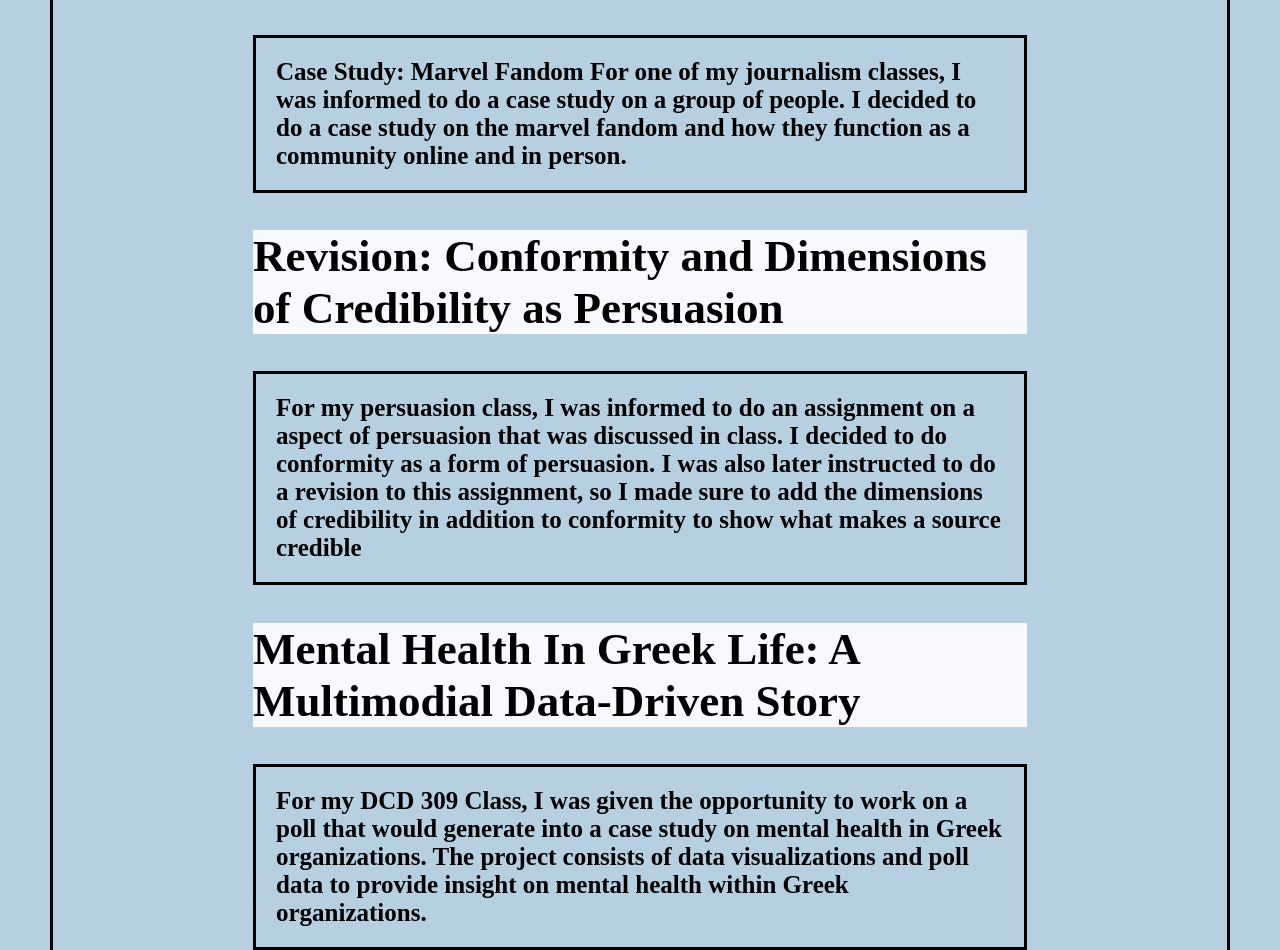
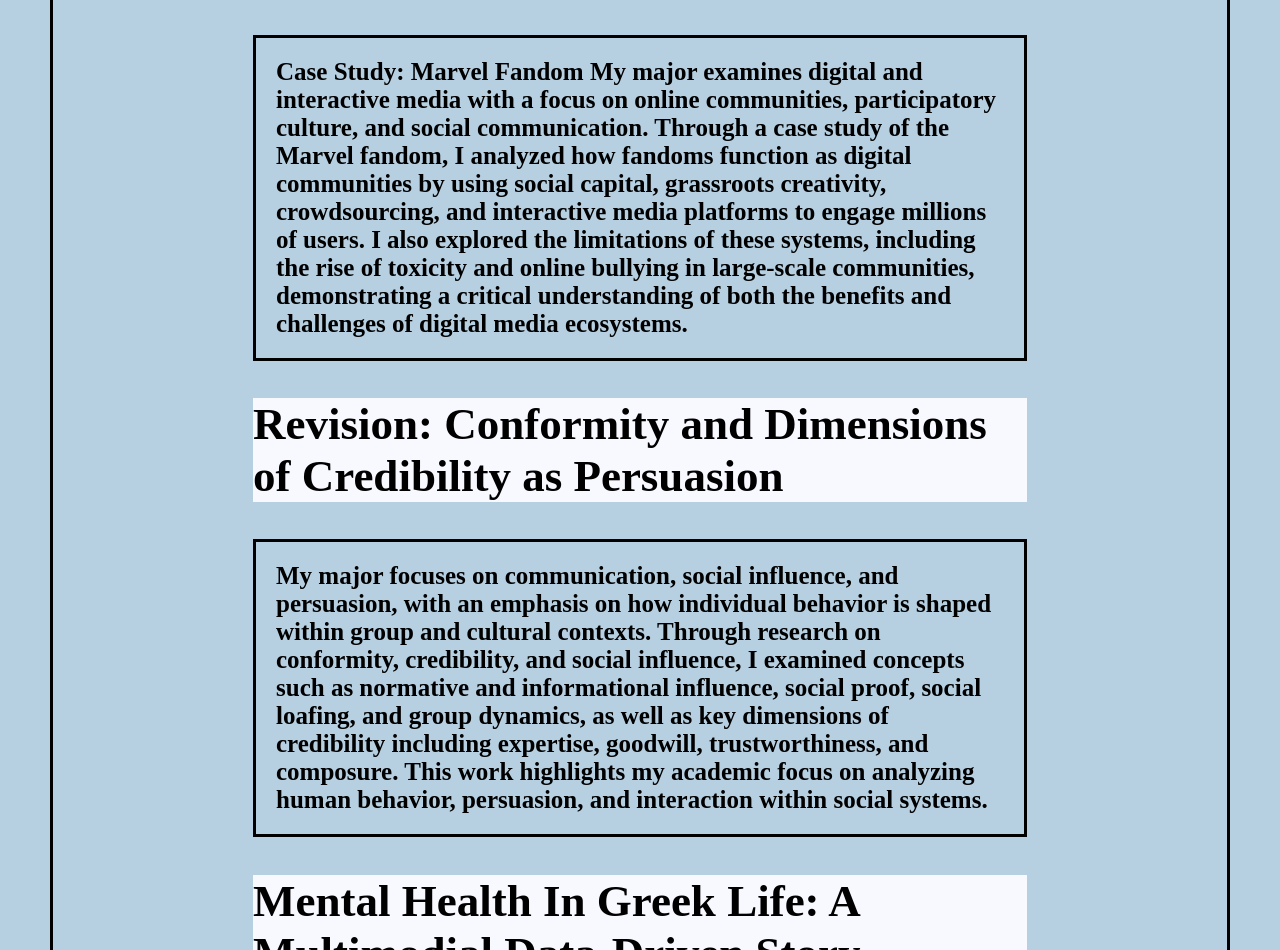
Before and after one commit to Emgoritha12/capstoneportfolio, a plain HTML site: page Projects.html in a window 1280 px wide. Shown: the part 350-1300 px from the top of the page. Drawn offline with Linux system fonts and the light colour scheme.

Commit message:
Update Projects.html

```diff
--- a/Projects.html
+++ b/Projects.html
@@ -20,9 +20,9 @@
    <link rel="stylesheet" href="./Style1.css">
   <h2><a href="https://www.dropbox.com/scl/fi/9dwbgwuu4lt117zrmtzha/MarvelFandom.docx?rlkey=ngoka3tqc21jvvefdm350xin7&dl=0">Case Study: Marvel Fandom</a> </h2> <h3> <p>
 Case Study: Marvel Fandom
-For one of my journalism classes, I was informed to do a case study on a group of people. I decided to do a case study on the marvel fandom and how they function as a community online and in person. </h3>
-  <h2> <a href="https://www.dropbox.com/scl/fi/n3pb6xyycq7cqelbielep/Emma-Williamson_-revision-completed-1.pdf?rlkey=98a2pbasr27b93qdt9mu7j32h&dl=0">Revision: Conformity and Dimensions of Credibility as Persuasion</a> </h2> <h3> <p> For my persuasion class, I was informed to do an assignment on a aspect of persuasion that was discussed in class. I decided to do conformity as a form of persuasion. I was also later instructed to do a revision to this assignment, so I made sure to add the dimensions of credibility in addition to conformity to show what makes a source credible </p>
-   <h2><a href="https://storymaps.arcgis.com/stories/c969863e3923463cabf172dc231db528">Mental Health In Greek Life: A Multimodial Data-Driven Story</a> </h2> <h3><p> For my DCD 309 Class, I was given the opportunity to work on a poll that would generate into a case study on mental health in Greek organizations. The project consists of data visualizations and poll data to provide insight on mental health within Greek organizations.
+My major examines digital and interactive media with a focus on online communities, participatory culture, and social communication. Through a case study of the Marvel fandom, I analyzed how fandoms function as digital communities by using social capital, grassroots creativity, crowdsourcing, and interactive media platforms to engage millions of users. I also explored the limitations of these systems, including the rise of toxicity and online bullying in large-scale communities, demonstrating a critical understanding of both the benefits and challenges of digital media ecosystems. </h3>
+  <h2> <a href="https://www.dropbox.com/scl/fi/n3pb6xyycq7cqelbielep/Emma-Williamson_-revision-completed-1.pdf?rlkey=98a2pbasr27b93qdt9mu7j32h&dl=0">Revision: Conformity and Dimensions of Credibility as Persuasion</a> </h2> <h3> <p> My major focuses on communication, social influence, and persuasion, with an emphasis on how individual behavior is shaped within group and cultural contexts. Through research on conformity, credibility, and social influence, I examined concepts such as normative and informational influence, social proof, social loafing, and group dynamics, as well as key dimensions of credibility including expertise, goodwill, trustworthiness, and composure. This work highlights my academic focus on analyzing human behavior, persuasion, and interaction within social systems. </p>
+   <h2><a href="https://storymaps.arcgis.com/stories/c969863e3923463cabf172dc231db528">Mental Health In Greek Life: A Multimodial Data-Driven Story</a> </h2> <h3><p> This project explores the relationship between participation in Greek life and mental health among university students through an anonymous, multi-institutional survey of fraternity and sorority members. The study examines self-reported mental health before and after joining Greek organizations, as well as perceptions of peer pressure and mental health stigma within these communities.
   <h2><a href="https://emgoritha12.github.io/EscapeRoom/index.html">Escape Room Website</a> </h2> <h3><p> For one of my foundational classes, freshman year, I was given the opportunity to build a interactive escape room website. The theme was based on the movie Indiana Jones and the Kingdom of the Crystal Skull. The goal is to get past the puzzles so that you can race to get the crystal skull, and at the end you "win" a prize. </p>
  <h2><a href="https://emgoritha12.github.io/WebDesignFinal/index.html">Repository Website</a> </h2> <h3><p> During my Freshman year, in my web design class, I was given the opportunity to build a multi-page website from html and css. The goal was to put together a repository of my coursework.
    <h2><a href="https://emgoritha12.github.io/ArtPortfolioRepository/index.html">Critical Piece: Art Website</a> </h2> <h3><p> For my DCD Class of my junior year in college, I was given the opportunity to be creative with my final project. I was told that as long as it relates to something in the course, then it can be made. So I chose the time we talked about a repository and ended up building a 15 page website made from scratch code. </p>
```
